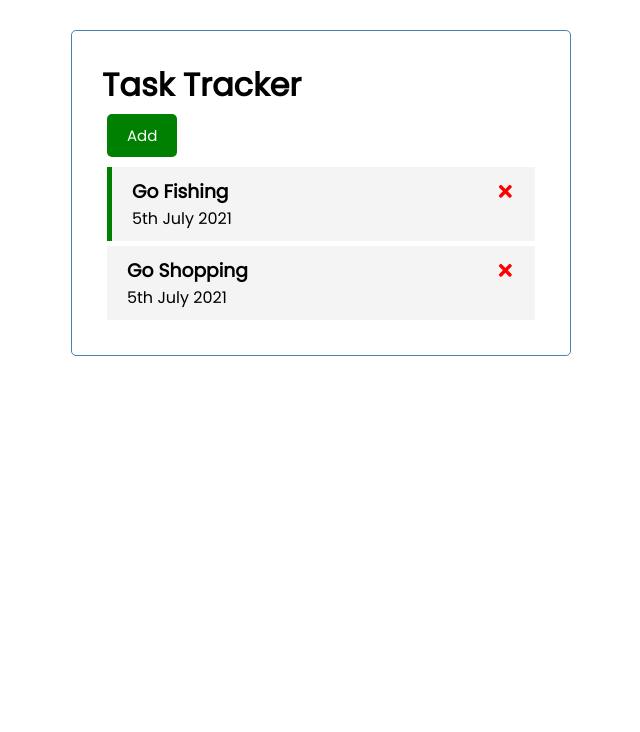
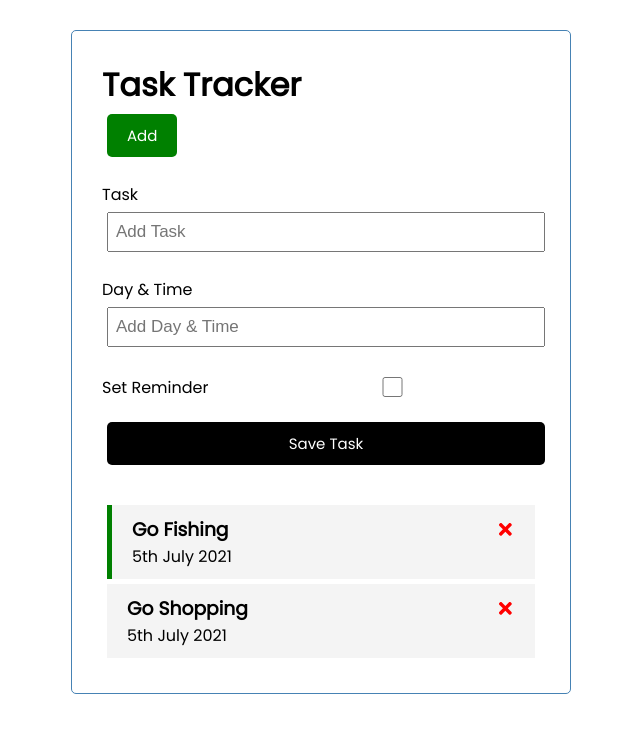
Before and after one commit to Karanjot-singh/react-task-tracker, a React (Create React App) app: page / in a window 1280 px wide. Shown: the top 732 px of the page, without its empty margins (319-959 px from the left). Built offline with nearby package versions, Linux system fonts and the light colour scheme; the HTML template or start-up script is replaced by a standard one.

Commit message:
Add Task implemented

```diff
--- a/src/App.js
+++ b/src/App.js
@@ -1,5 +1,6 @@
 //Hook added to bundle the component data with state
 import { useState } from 'react'
+import AddTask from './components/AddTask';
 import Header from "./components/Header";
 import Tasks from './components/Tasks';
 
@@ -18,6 +19,13 @@
       day: "5th July 2021",
       reminder: false
     },])
+
+  //AddTask
+  const addTask = (task) => {
+    const id = Math.floor(Math.random()*10000) +1
+    const newTask ={id, ...task}
+    setTasks([...tasks, newTask])
+  }
 
   //Delete Task
 
@@ -40,6 +48,7 @@
   return (
     <div className='container'> {/*Must contain only one root element*/}
       <Header />
+      <AddTask onAdd={addTask}/>
       {tasks.length > 0 ? (<Tasks tasks={tasks} onDelete={deleteTask} onToggle={toggleReminder} />)
         : ('No Tasks Today :D')
       }
--- /dev/null
+++ b/src/components/AddTask.js
@@ -0,0 +1,58 @@
+import { useState } from 'react'
+
+const AddTask = ({ onAdd }) => {
+  const [text, setText] = useState('')
+  const [day, setDay] = useState('')
+  const [reminder, setReminder] = useState(false)
+
+  const onSubmit = (e) => {
+    e.preventDefault()
+
+    if (!text) {
+      alert('Please add a task')
+      return
+    }
+
+    onAdd({ text, day, reminder })
+
+    setText('')
+    setDay('')
+    setReminder(false)
+  }
+
+  return (
+    <form className='add-form' onSubmit={onSubmit}>
+      <div className='form-control'>
+        <label>Task</label>
+        <input
+          type='text'
+          placeholder='Add Task'
+          value={text}
+          onChange={(e) => setText(e.target.value)}
+        />
+      </div>
+      <div className='form-control'>
+        <label>Day & Time</label>
+        <input
+          type='text'
+          placeholder='Add Day & Time'
+          value={day}
+          onChange={(e) => setDay(e.target.value)}
+        />
+      </div>
+      <div className='form-control form-control-check'>
+        <label>Set Reminder</label>
+        <input
+          type='checkbox'
+          checked={reminder}
+          value={reminder}
+          onChange={(e) => setReminder(e.currentTarget.checked)}
+        />
+      </div>
+
+      <input type='submit' value='Save Task' className='btn btn-block' />
+    </form>
+  )
+}
+
+export default AddTask
--- a/src/components/Task.js
+++ b/src/components/Task.js
@@ -4,7 +4,7 @@
     return (
         <div className={`task ${task.reminder ? 'reminder' : ''
             }`} onDoubleClick={() => onToggle(task.id)}>
-                {/* Used CSS and {} expressions for the extra green border */}
+                {/* Used CSS and {} expressions for the extra green */}
             <h3>{task.text}<FaTimes style={{ color: 'red', cursor: 'pointer' }}
                 onClick={() => onDelete(task.id)} />
             </h3>
--- a/src/components/Tasks.js
+++ b/src/components/Tasks.js
@@ -7,7 +7,7 @@
             {/* setTasks([...tasks,{}]) */}
             {/* Note: These tasks are needed by other components hence Use Context API or Redux to  gather state  */}
             {tasks.map((task) => (
-                <Task key={task.id} task={task} onDelete={onDelete} onToggle={onToggle} />
+                <Task key={task.id} task={task} onDelete={onDelete} onToggle={onToggle}/>
             ))}
         </>
     )
```
